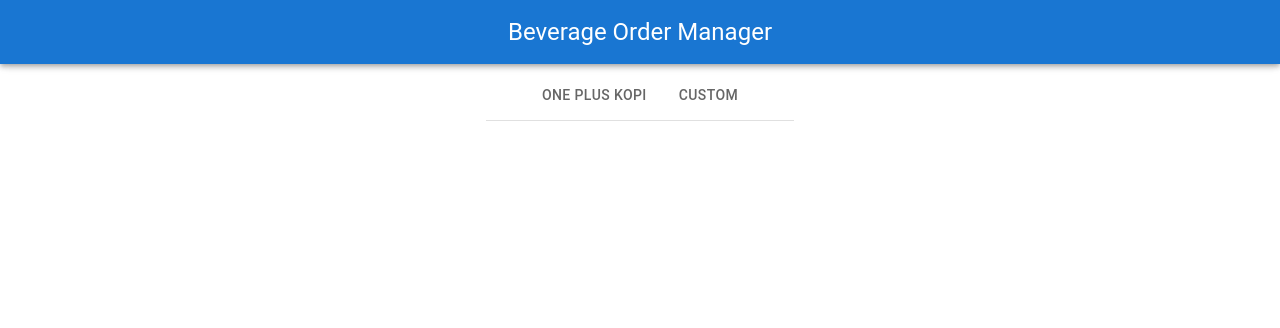
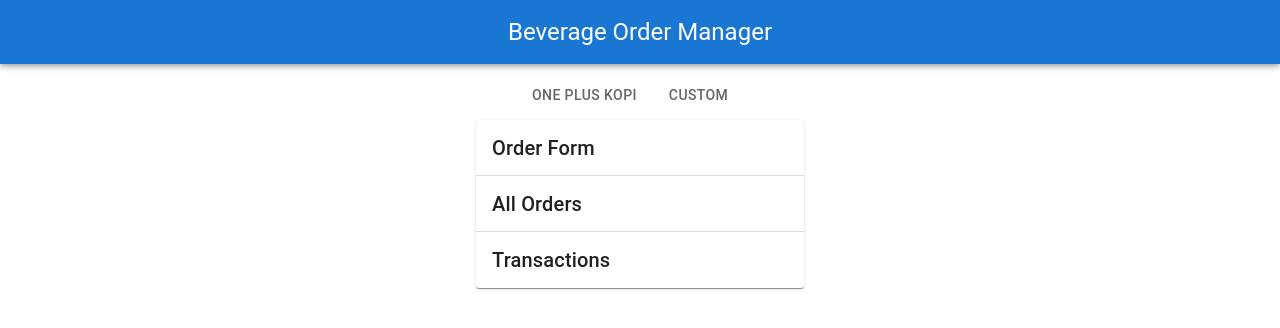
Before and after one commit to dexsjw/beverage-order-manager, a React (Vite) app: page /main-session in a window 1280 px wide. Shown: the top 328 px of the page. Built offline with nearby package versions, Linux system fonts and the light colour scheme; some icons are missing.

Commit message:
added MainSessionOrder to MainSession

```diff
--- a/src/pages/MainSession.tsx
+++ b/src/pages/MainSession.tsx
@@ -1,4 +1,5 @@
 import { Box, Tab, Tabs } from "@mui/material";
+import MainSessionOrder from "../components/MainSessionOrder";
 
 function MainSession() {
 
@@ -13,6 +14,7 @@ function MainSession() {
         <Tab label="One Plus Kopi" />
         <Tab label="Custom" />
       </Tabs>
+      <MainSessionOrder />
     </Box>
   )
 }
```
